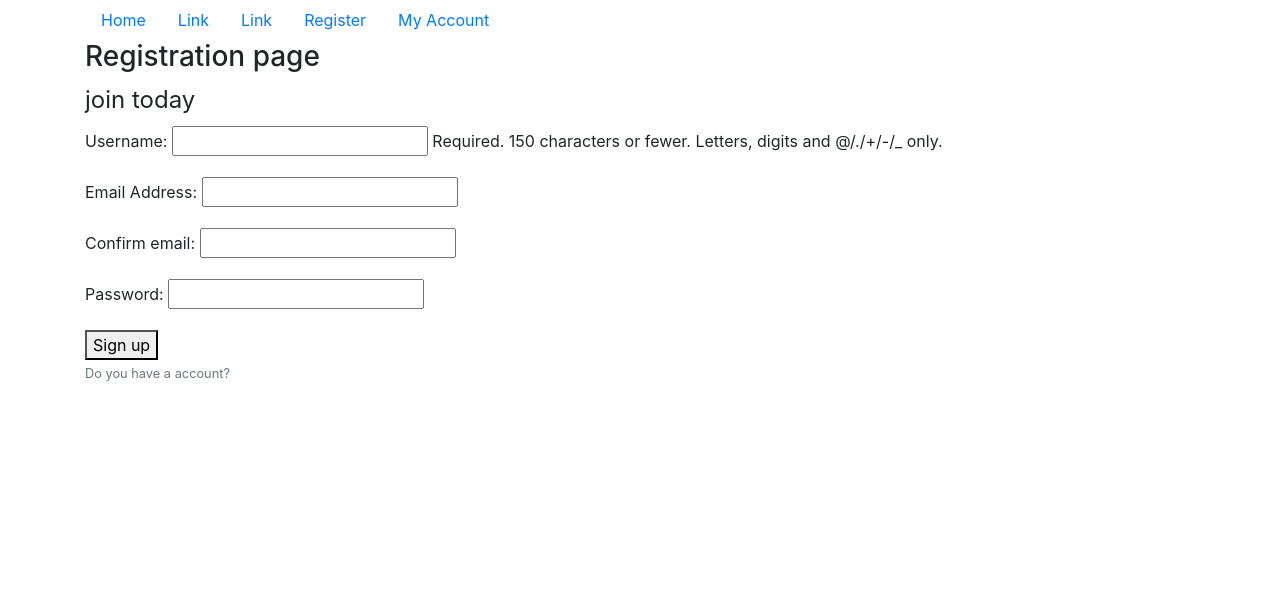
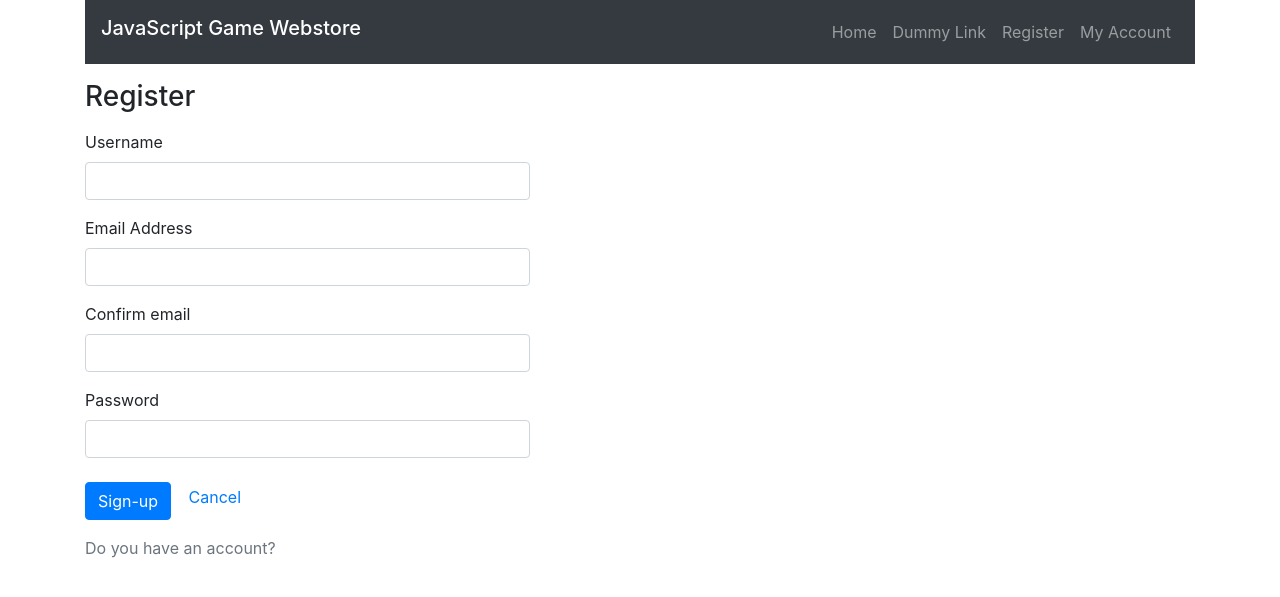
Before and after one commit to andeluvian/djangogamestore, a Django app: page /register/ in a window 1280 px wide. Shown: the top 597 px of the page. Run offline with Django 3.2, Linux system fonts and the light colour scheme; some libraries are stand-ins or nearby versions.

Commit message:
Added django-tweaks modifications -> forms take boostrap classes

```diff
--- a/templates/layout.html
+++ b/templates/layout.html
@@ -14,17 +14,18 @@
 
 <div class="container">
 
-    <header>
-        <nav>
-            <ul class="nav">
+    <header class="navbar navbar-expand-md navbar-dark bg-dark">
+        <h1 class="navbar-brand">JavaScript Game Webstore</h1>
+        <button class="navbar-toggler" type="button" data-toggle="collapse" data-target="#navbarPrimary">
+            <span class="navbar-toggler-icon"></span>
+        </button>
+        <nav class="collapse navbar-collapse justify-content-end" id="navbarPrimary">
+            <ul class="navbar-nav">
                 <li class="nav-item">
                     <a class="nav-link" href="{% url 'index' %}">Home</a>
                 </li>
                 <li class="nav-item">
-                    <a class="nav-link" href="#">Link</a>
-                </li>
-                <li class="nav-item">
-                    <a class="nav-link" href="#">Link</a>
+                    <a class="nav-link" href="#">Dummy Link</a>
                 </li>
                 <li class="nav-item">
                     <a class="nav-link" href="{% url 'register' %}">Register</a>
@@ -48,6 +49,6 @@
 
     <script src="{% static 'js/bootstrap.js' %}"></script>
 
-</div> <!-- BOOTSTRAP CONTAINER ENDS HERE -->
+</div> <!-- /bootstrap container -->
 </body>
 </html>
--- a/templates/register.html
+++ b/templates/register.html
@@ -1,25 +1,35 @@
 {% extends 'layout.html' %}
+{% load widget_tweaks %}
 
 {% block title %}Home{% endblock %}
 
 {% block main-content %}
+    <div class="row">
+        <div class="col-sm-8 col-md-6 col-lg-5">
+            <h3 class="my-3">Register</h3>
+            <form method="post">
+                {% csrf_token %}
+                {% for hidden in form.hidden_fields %}
+                    {{ hidden }}
+                {% endfor %}
 
-    <h3>Registration page</h3>
-    <div class="content">
-        <form method="POST">
-            {% csrf_token %}
-            <fieldset class="fgrp">
-                <legend>join today</legend>
-                {{ form.as_p }}
-            </fieldset>
-            <div class="fgrp">
-                <button type="submit" name="button"> Sign up</button>
-            </div>
-        </form>
-        <div class="something">
-            <small class="text-muted">
-                Do you have a account? <a class="margin-2" href="#"></a>
-            </small>
+                {% for field in form.visible_fields %}
+                    <div class="form-group">
+                        <label for="{{ field.id_for_label }}">{{ field.label }}</label>
+                        {{ field|add_class:'form-control' }}
+                        {% for error in field.errors %}
+                            <span class="help-block">{{ error }}</span>
+                        {% endfor %}
+                    </div>
+                {% endfor %}
+
+                <div class="form-group">
+                    <button type="submit" name="button" class="btn btn-primary mt-2">Sign-up</button>
+                    <a href="{% url 'index' %}" class="btn btn-default">Cancel</a>
+                    <p class="mt-3"><a href="{% url 'login' %}" class="text-muted">Do you have an account?</a></p>
+                </div>
+
+            </form>
         </div>
     </div>
 {% endblock %}
```
Also changed, not shown: templates/login.html (+29 -6 lines).
